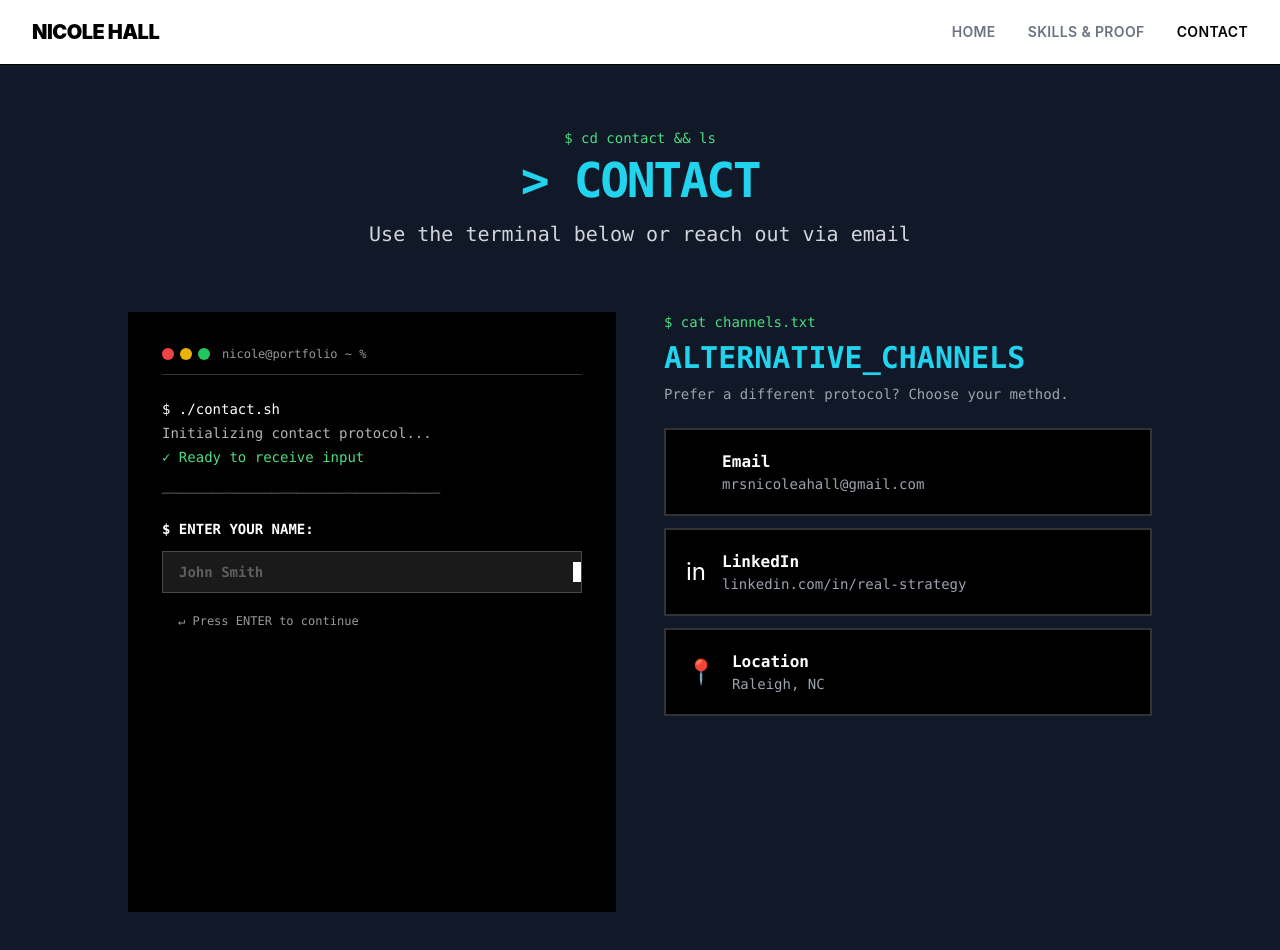
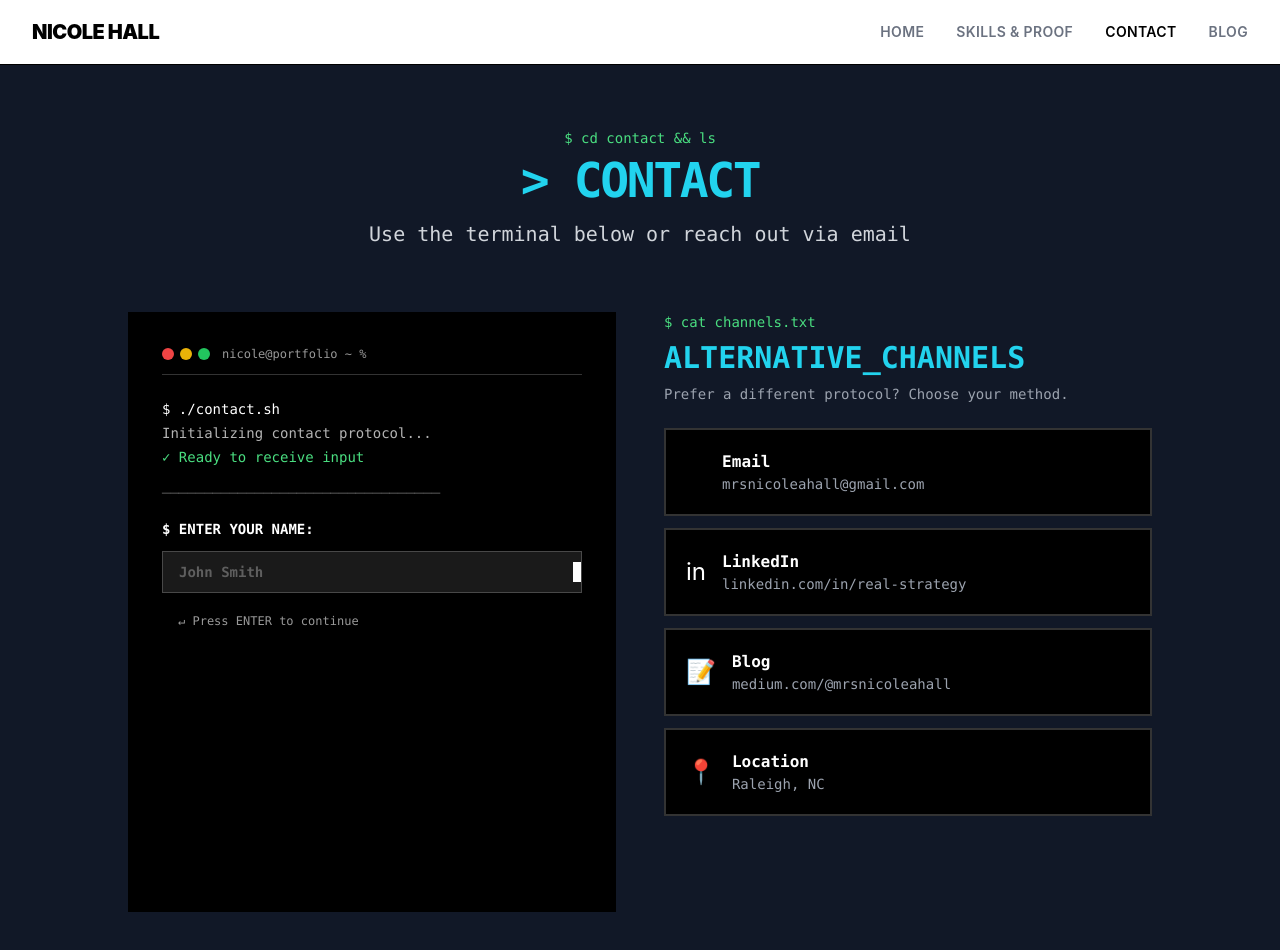
Before and after one commit to mrsnicoleahall/portfolio, a React (Vite) app: page /contact in a window 1280 px wide. Shown: the top 950 px of the page. Built offline with nearby package versions, Linux system fonts and the light colour scheme.

Commit message:
blog link

```diff
--- a/src/components/Navigation.jsx
+++ b/src/components/Navigation.jsx
@@ -31,6 +31,14 @@ const Navigation = () => {
                 {link.label}
               </Link>
             ))}
+            <a
+              href="https://medium.com/@mrsnicoleahall"
+              target="_blank"
+              rel="noopener noreferrer"
+              className="text-xs md:text-sm font-semibold uppercase tracking-wide text-gray-500 hover:text-black"
+            >
+              Blog
+            </a>
           </div>
         </div>
       </div>
--- a/src/pages/Contact.jsx
+++ b/src/pages/Contact.jsx
@@ -245,6 +245,19 @@ const Contact = () => {
                   </div>
                 </a>
 
+                <a
+                  href="https://medium.com/@mrsnicoleahall"
+                  target="_blank"
+                  rel="noopener noreferrer"
+                  className="flex items-center gap-4 p-5 border-2 border-white/20 bg-black hover:bg-white/5 transition-colors"
+                >
+                  <div className="text-2xl">📝</div>
+                  <div>
+                    <p className="font-semibold text-white font-mono">Blog</p>
+                    <p className="text-sm text-gray-400 font-mono">medium.com/@mrsnicoleahall</p>
+                  </div>
+                </a>
+
                 <div className="flex items-center gap-4 p-5 border-2 border-white/20 bg-black">
                   <div className="text-2xl">📍</div>
                   <div>
```
